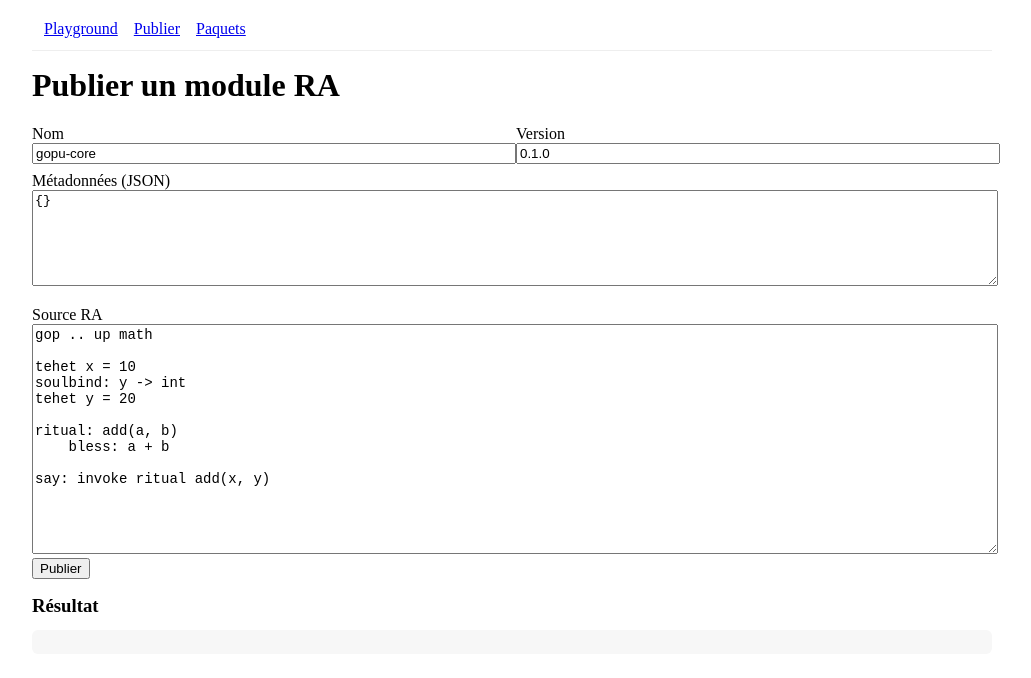
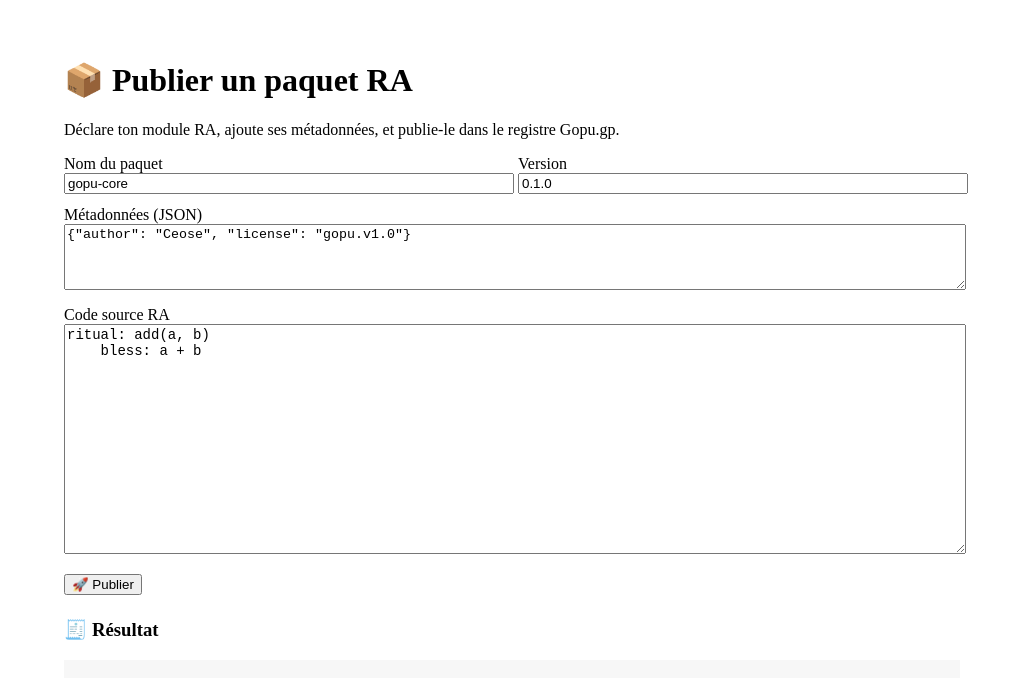
Before and after one commit to Mauricio-100/unity-tinny-go, a Next.js app in the folder pages/: page /publish in a window 1280 px wide. Shown: the top 678 px of the page, without its empty margins (128-1159 px from the left). Built offline with nearby package versions, Linux system fonts and the light colour scheme; no server answers.

Commit message:
Update publish.tsx

```diff
--- a/pages/src/pages/publish.tsx
+++ b/pages/src/pages/publish.tsx
@@ -1,37 +1,38 @@
 import { useState } from "react";
-import Nav from "../components/Nav";
+import Head from "next/head";
+import { api } from "../lib/api";
 import Editor from "../components/Editor";
-import { Block } from "../components/Output";
-import { api } from "../lib/api";
+import Mascot from "../components/Mascot";
 
-export default function Publish() {
+export default function PublishPage() {
   const [name, setName] = useState("gopu-core");
   const [version, setVersion] = useState("0.1.0");
-  const [source, setSource] = useState("");
-  const [meta, setMeta] = useState("{}");
-  const [result, setResult] = useState("");
+  const [metadata, setMetadata] = useState<string>('{"author": "Ceose", "license": "gopu.v1.0"}');
+  const [source, setSource] = useState<string>("ritual: add(a, b)\n    bless: a + b");
+  const [result, setResult] = useState<string>("");
 
-  async function onPublish() {
-    const metadata = safeJson(meta);
-    const res = await api.publish(name, version, source, metadata);
+  async function handlePublish() {
+    try {
+      const meta = JSON.parse(metadata);
+      const res = await api.publish(name, version, source, meta);
       setResult(JSON.stringify(res, null, 2));
-  }
-
-  function safeJson(val: string) {
-    try {
-      return JSON.parse(val || "{}");
-    } catch {
-      return {};
+    } catch (err: any) {
+      setResult(`Erreur : ${err.message}`);
     }
   }
 
   return (
     <>
-      <Nav />
-      <h1 style={{ marginTop: 16 }}>Publier un module RA</h1>
-      <div style={{ display: "grid", gap: 8, gridTemplateColumns: "1fr 1fr" }}>
+      <Head>
+        <title>Publier un paquet RA | Gopu.gp</title>
+      </Head>
+      <div style={{ padding: "2rem", maxWidth: 960, margin: "0 auto" }}>
+        <h1>📦 Publier un paquet RA</h1>
+        <p>Déclare ton module RA, ajoute ses métadonnées, et publie-le dans le registre Gopu.gp.</p>
+
+        <div style={{ display: "grid", gridTemplateColumns: "1fr 1fr", gap: 12 }}>
           <div>
-          <label>Nom</label>
+            <label>Nom du paquet</label>
             <input value={name} onChange={(e) => setName(e.target.value)} style={{ width: "100%" }} />
           </div>
           <div>
@@ -39,16 +40,31 @@ export default function Publish() {
             <input value={version} onChange={(e) => setVersion(e.target.value)} style={{ width: "100%" }} />
           </div>
         </div>
-      <div style={{ marginTop: 8 }}>
+
+        <div style={{ marginTop: 12 }}>
           <label>Métadonnées (JSON)</label>
-        <textarea value={meta} onChange={(e) => setMeta(e.target.value)} rows={6} style={{ width: "100%" }} />
+          <textarea
+            value={metadata}
+            onChange={(e) => setMetadata(e.target.value)}
+            rows={4}
+            style={{ width: "100%", fontFamily: "monospace" }}
+          />
         </div>
-      <div style={{ marginTop: 16 }}>
-        <label>Source RA</label>
-        <Editor onChange={setSource} />
+
+        <div style={{ marginTop: 12 }}>
+          <label>Code source RA</label>
+          <Editor initial={source} onChange={setSource} />
         </div>
-      <button onClick={onPublish}>Publier</button>
-      <Block title="Résultat" content={result} />
+
+        <button onClick={handlePublish} style={{ marginTop: 16 }}>🚀 Publier</button>
+
+        <div style={{ marginTop: 24 }}>
+          <h3>🧾 Résultat</h3>
+          <pre style={{ background: "#f7f7f7", padding: 12 }}>{result}</pre>
+        </div>
+      </div>
+
+      <Mascot />
     </>
   );
 }
```
Lines whose indentation alone changed are shown as unchanged.
